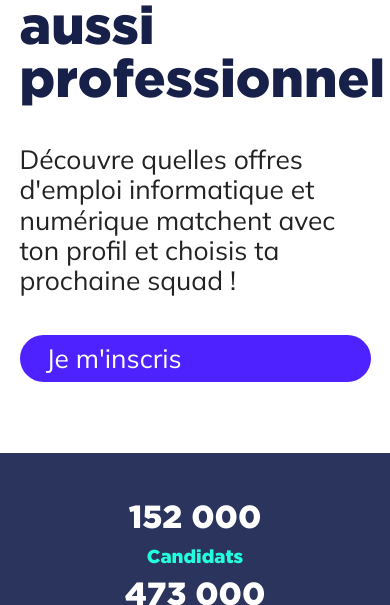
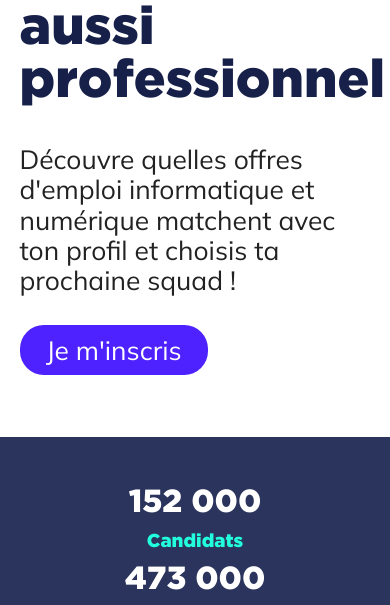
Before and after one commit to royce76/ChooseYourBoss, a website built with Parcel: page index.html in a window 390 px wide. Shown: the part 254-859 px from the top of the page. Built offline with nearby package versions, Linux system fonts and the light colour scheme.

Commit message:
mobile ok second verification

```diff
--- a/css/main.css
+++ b/css/main.css
@@ -156,6 +156,10 @@ a {
   display: block;
 }
 
+.inline {
+  display: inline;
+}
+
 .textCenter {
   text-align: center;
 }
@@ -175,7 +179,7 @@ a {
   color:#162049;
 }
 
-.bgLink { /*//For the link below every part of the main and header//*/
+.bgLink { /*//For the link below every part of the main//*/
   padding: 0.3em 1em;
   background-color: #4d22ff;
   border-radius: 0.9em;
@@ -289,7 +293,7 @@ main section h2 {
   margin: 2.5em auto;
   background-color: #eceaf1;
   padding-top: 0.8em;
-  padding-bottom: 0.8em;
+  padding-bottom: 0.1em;
 }
 
 .divArticle {
--- a/index.html
+++ b/index.html
@@ -49,7 +49,7 @@
     <section>
       <h1 class="gotham title">Le matching parfait est aussi professionnel</h1>
       <p>Découvre quelles offres d'emploi informatique et numérique matchent avec ton profil et choisis ta prochaine squad !</p>
-      <a href="#" class="bgLink colorWhite">Je m'inscris</a>
+      <a href="#" class="bgLink colorWhite inline">Je m'inscris</a>
     </section>
     <figure class="none">
       <img src="img/man.png" alt="Photo d'un monsieur">
```
